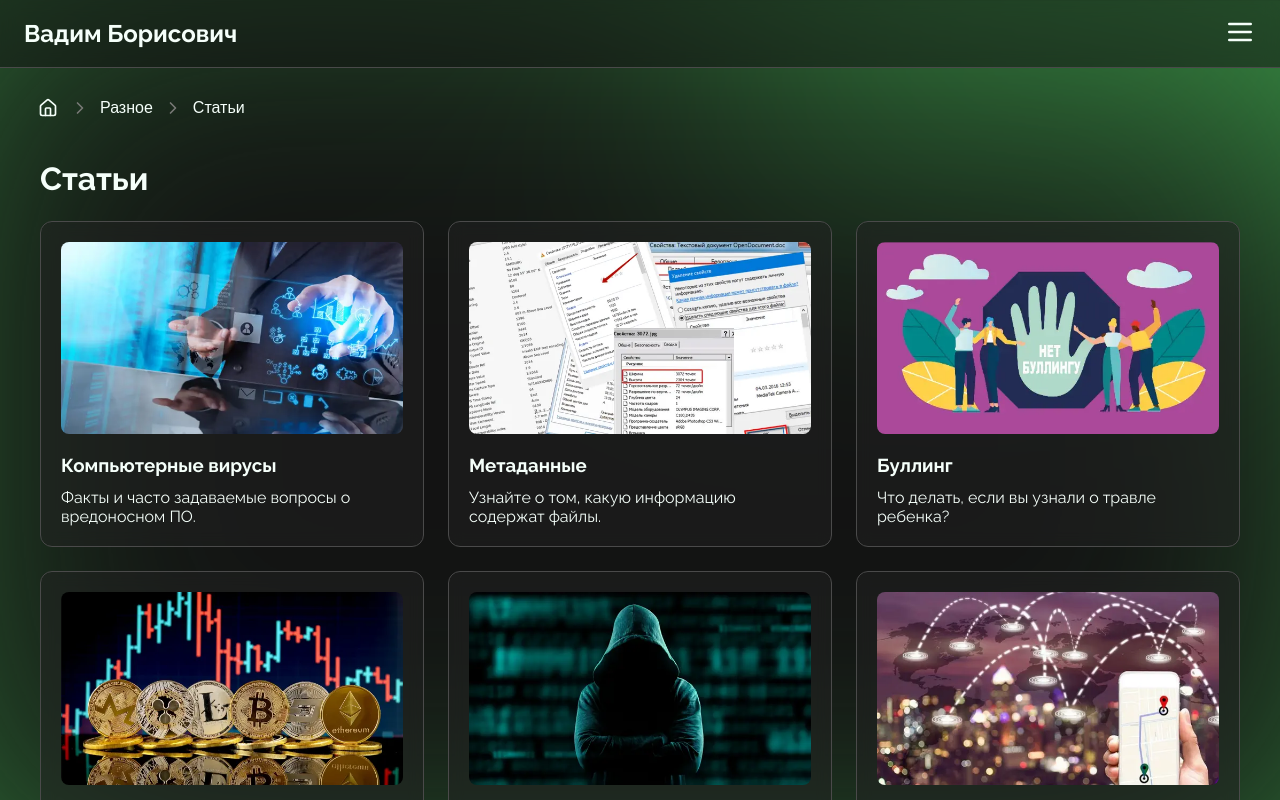
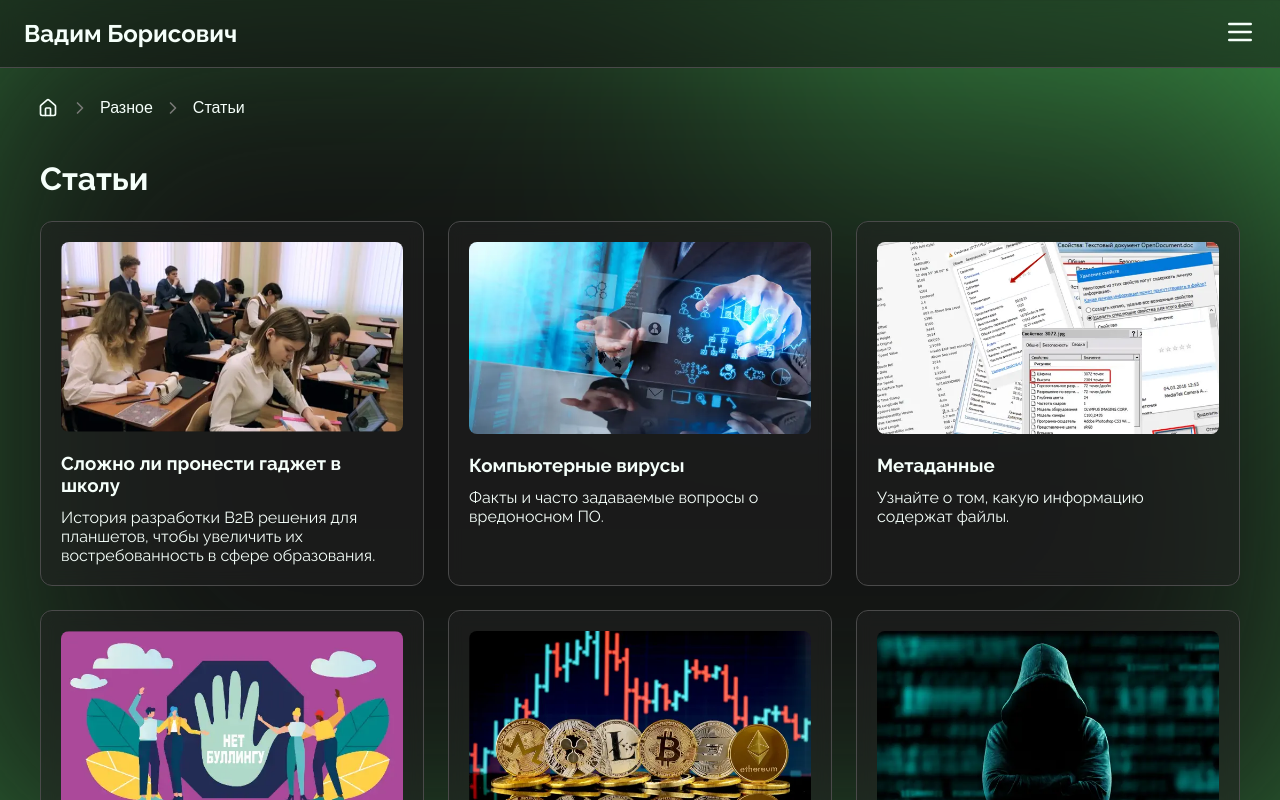
Before and after one commit to svbinf-ru/svbinf.ru, a Next.js app: page /misc/articles in a window 1280 px wide. Shown: the top 800 px of the page. Built offline with nearby package versions, Linux system fonts and the light colour scheme.

Commit message:
chore: add samsung article

```diff
--- a/content/misc/articles.ts
+++ b/content/misc/articles.ts
@@ -2,6 +2,7 @@ import bullying from '@/assets/misc/articles/bullying.webp'
 import cryptocurrency from '@/assets/misc/articles/cryptocurrency.webp'
 import metadata from '@/assets/misc/articles/metadata.webp'
 import scammer from '@/assets/misc/articles/scammer.webp'
+import samsung from '@/assets/misc/articles/samsung.webp'
 import search from '@/assets/misc/articles/search.webp'
 import socialNetworks from '@/assets/misc/articles/social-networks.webp'
 import viruses from '@/assets/misc/articles/viruses.webp'
@@ -9,6 +10,13 @@ import viruses from '@/assets/misc/articles/viruses.webp'
 import { Misc } from '@/content/utils'
 
 export const articles: Misc[] = [
+    {
+        href: 'https://habr.com/ru/companies/samsung/articles/839822/',
+        thumbnail: samsung,
+        title: 'Сложно ли пронести гаджет в школу',
+        description:
+            'История разработки B2B решения для планшетов, чтобы увеличить их востребованность в сфере образования.',
+    },
     {
         href: 'https://www.kaspersky.ru/resource-center/threats/computer-viruses-and-malware-facts-and-faqs',
         thumbnail: viruses,
```
Also changed, not shown: assets/misc/articles/samsung.webp (added).
